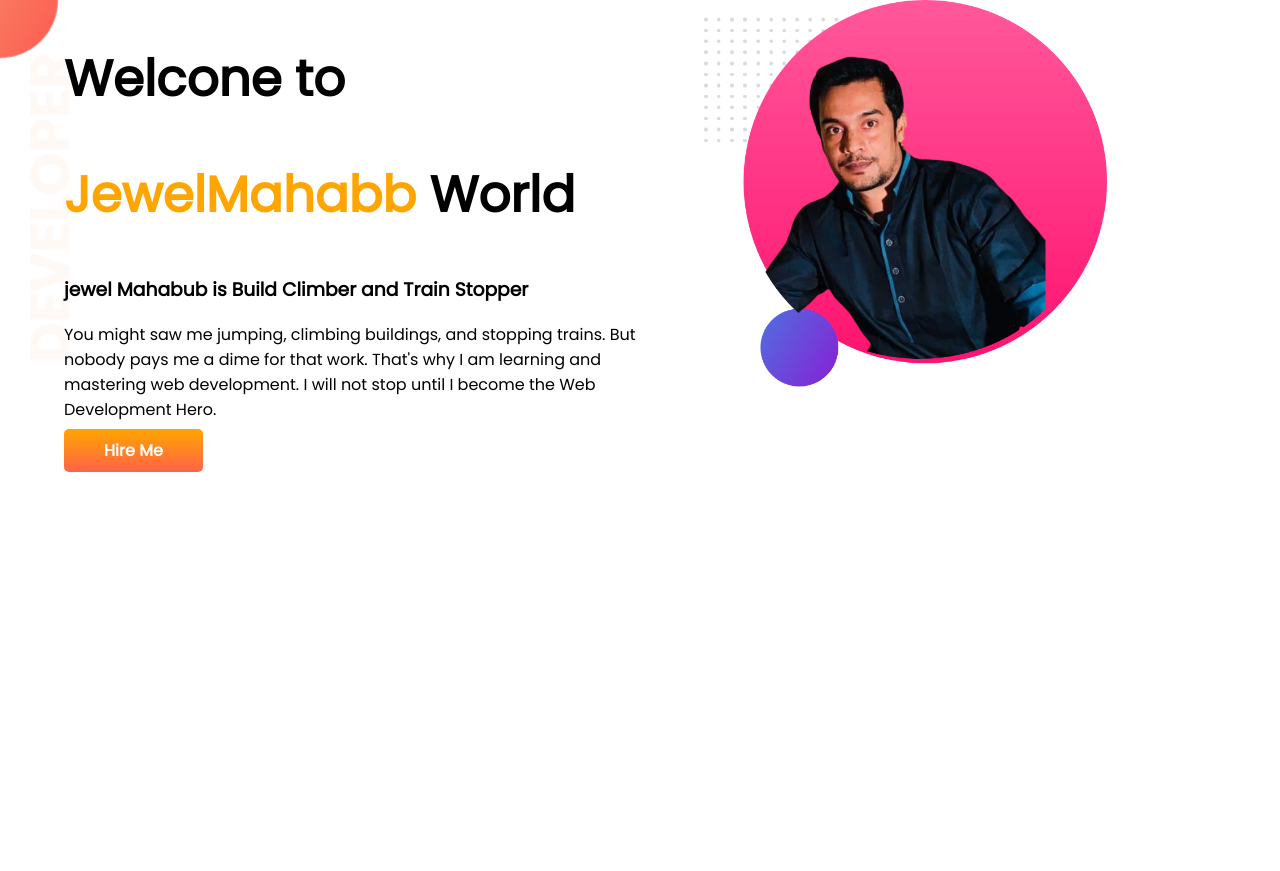
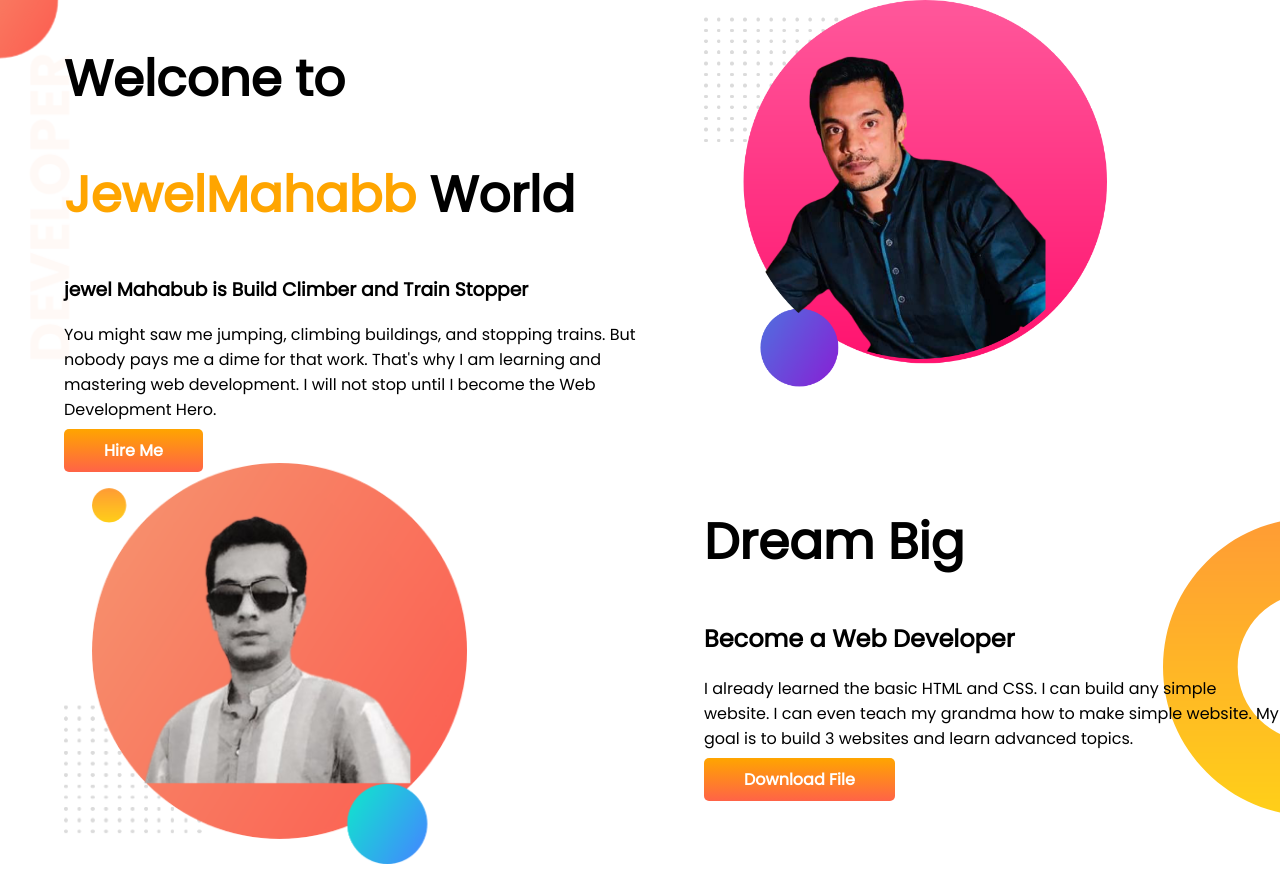
Before and after one commit to JewelMahabub/developer-portfolio-jewel, a plain HTML site: page index.html in a window 1280 px wide. Before the commit the page ends 800 px from the top, so only its background shows below. Drawn offline with Linux system fonts and the light colour scheme.

Commit message:
drime add  commit

```diff
--- a/index.html
+++ b/index.html
@@ -23,5 +23,16 @@
           <img src="images/my-bg2.png" alt="">
         </div>
   </section>
+  <section class="Dream-Big">
+<div class="jewel1">
+    <img src="images/1my-bg.png" alt="">
+</div>
+<div class="jewel1">
+    <h1>Dream Big</h1>
+    <h2>Become a Web Developer</h2>
+    <p>I already learned the basic HTML and CSS. I can build any simple website. I can even teach my grandma how to make simple website. My goal is to build 3 websites and learn advanced topics.</p>
+    <a class="link-button" target="blank" href="https://www.linkedin.com/company/programminghero/">Download File</a>
+</div>
+  </section>
 </body>
 </html>
--- a/style.css
+++ b/style.css
@@ -10,6 +10,7 @@ color: orange;
 }
 section{
     display: flex;
+    margin: bottom 150px; ;
 }
 .jewel1{
     width: 50%;
@@ -30,3 +31,8 @@ section{
     background-image: url(images/top-banner.png);
     background-repeat: no-repeat;
 }
+.Dream-Big{
+    background-image: url(images/dream-bg.png);
+    background-repeat: no-repeat;
+    background-position:right;
+}
```
